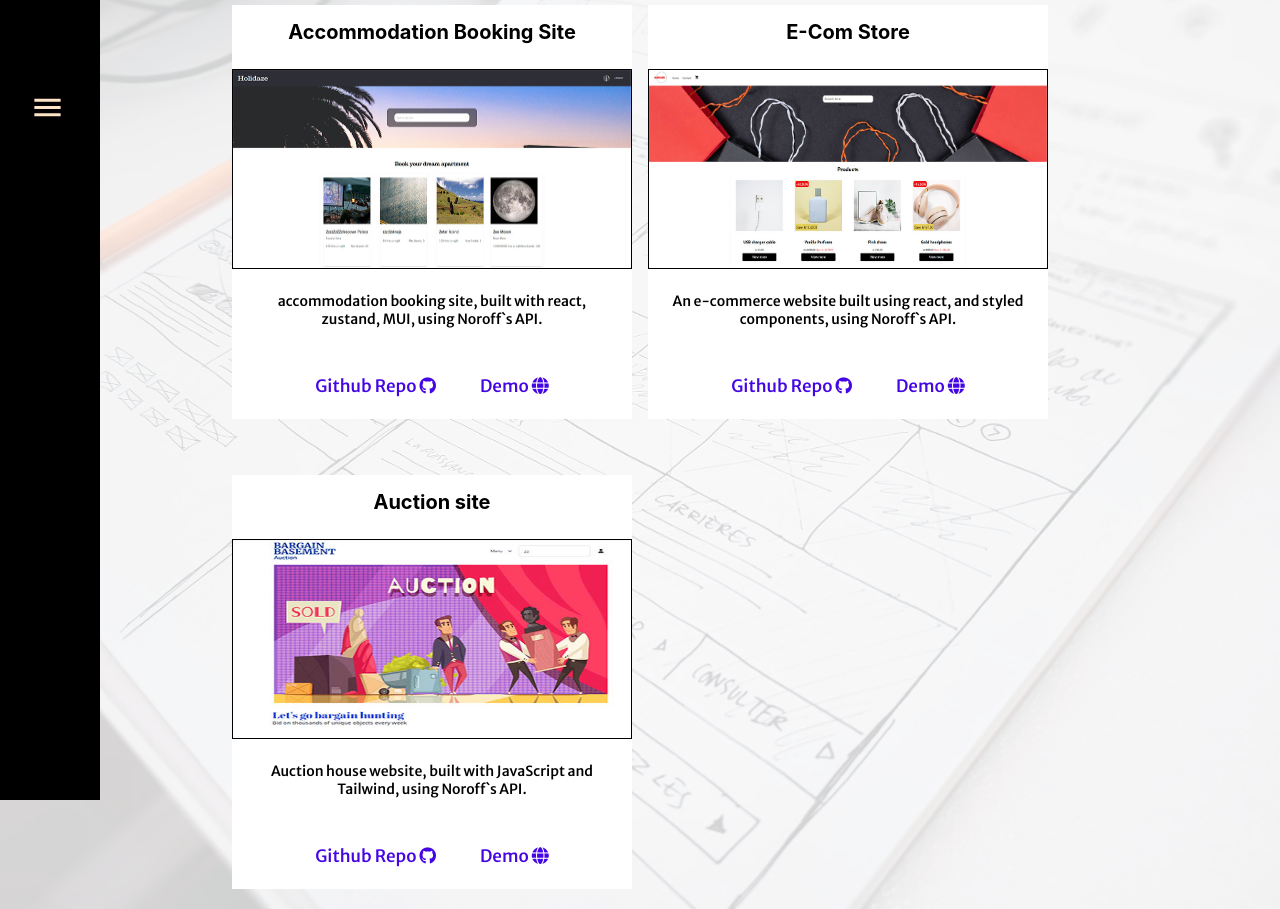
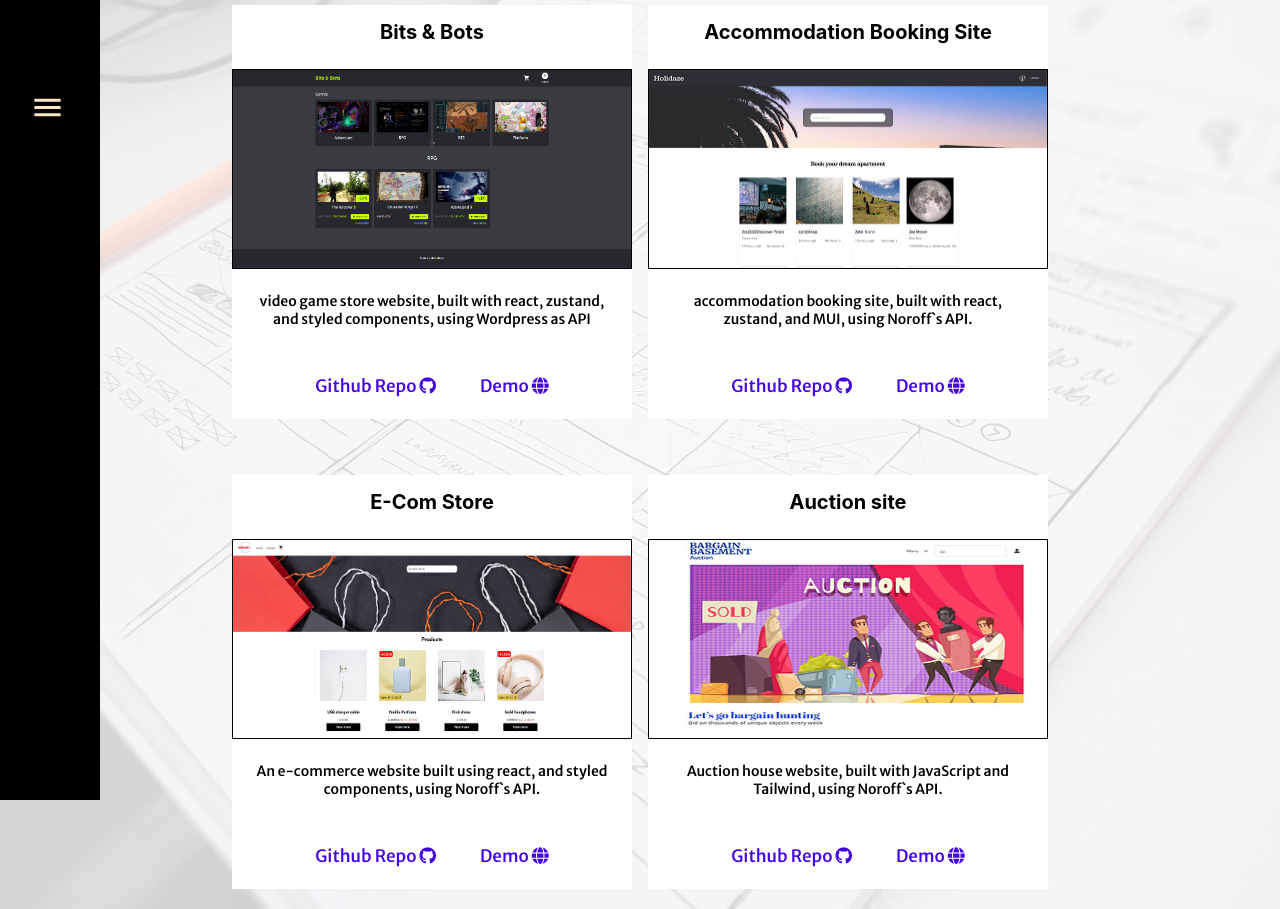
Before and after one commit to martinMr79/portfolio2, a React (Create React App) app: page /projects in a window 1280 px wide. Built offline with nearby package versions, Linux system fonts and the light colour scheme.

Commit message:
added bitsAndBots project

```diff
--- a/src/components/projects/Projects.jsx
+++ b/src/components/projects/Projects.jsx
@@ -1,8 +1,9 @@
 import React from 'react';
 import { ProjectSection, H2, ProjectsContainer, ProjectCard, ProjectImage, ProjectTitle, GithubLinksContainer, GithubLink, ProjectCardText} from './styled';
-import  HolidazeImage  from '../../assets/images/Holidaze.jpg';
+import HolidazeImage  from '../../assets/images/Holidaze.jpg';
 import EcomImage from '../../assets/images/Ecom.jpg';
 import BargainBasmentImage from '../../assets/images/BargainBasement.jpg';
+import bitsAndBotsImage from '../../assets/images/bitsAndBotsImage.PNG'
 
 function Projects() {
   return (
@@ -10,12 +11,38 @@ function Projects() {
        <H2>Projects</H2>
       <ProjectsContainer>
 
+      <ProjectCard>
+
+          <ProjectTitle>Bits & Bots </ProjectTitle>
+        <ProjectImage src={bitsAndBotsImage} alt="Accommodation Booking Site" />
+
+        <ProjectCardText> video game store website, built with react, zustand, and styled components, using Wordpress as API</ProjectCardText>
+
+
+        <GithubLinksContainer>
+          <GithubLink
+            href="https://github.com/martinMr79/bits-and-bots"
+            target="_blank"
+            rel="noopener noreferrer"
+          >
+            Github Repo <i className="fab fa-github"></i>
+          </GithubLink>
+          <GithubLink
+            href="https://venerable-lebkuchen-cf4179.netlify.app/"
+            target="_blank"
+            rel="noopener noreferrer"
+          >
+            Demo <i className="fa-solid fa-globe"></i>
+          </GithubLink>
+      </GithubLinksContainer>
+    </ProjectCard>
+
         <ProjectCard>
 
               <ProjectTitle>Accommodation Booking Site</ProjectTitle>
             <ProjectImage src={HolidazeImage} alt="Accommodation Booking Site" />
 
-            <ProjectCardText>accommodation booking site, built with react, zustand, MUI, using Noroff`s API.</ProjectCardText>
+            <ProjectCardText>accommodation booking site, built with react, zustand, and MUI, using Noroff`s API.</ProjectCardText>
 
 
             <GithubLinksContainer>
```
